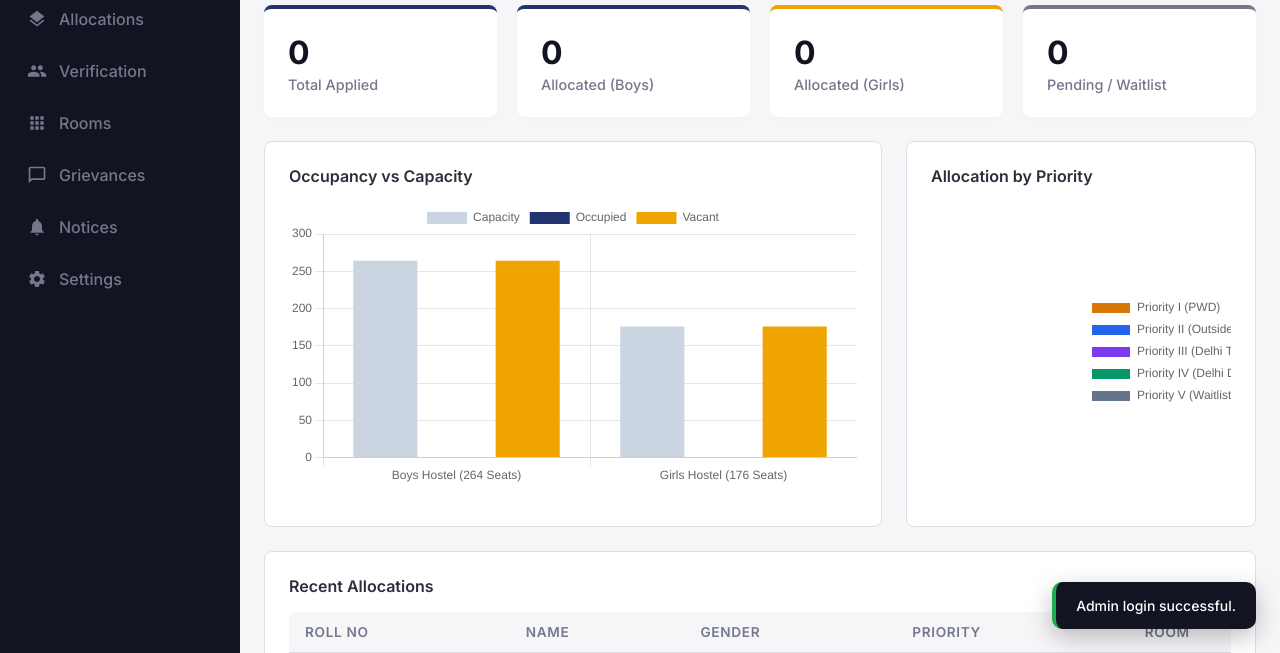
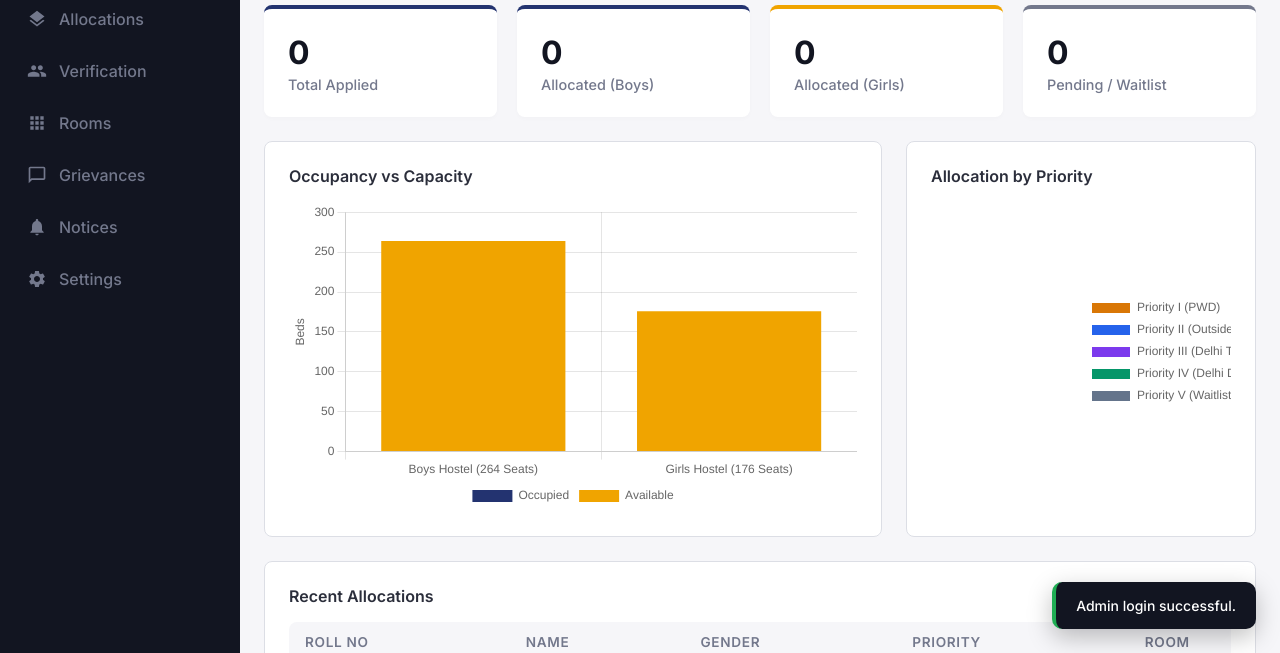
Before and after one commit to imthebestvishal/Hostel_Allocator, a website: page admin.html in a window 1280 px wide. Both pictures are taken after typing "Sample123" into the empty fields and a click on the button "Login". Shown: the part 147-800 px from the top of the page. Drawn offline with nearby package versions, Linux system fonts and the light colour scheme.

Commit message:
Fix hostel occupancy chart data normalization

```diff
--- a/admin.html
+++ b/admin.html
@@ -328,6 +328,12 @@
             padding: 24px;
             border-radius: 8px;
             border: 1px solid var(--c-border);
+        }
+
+        .chart-canvas {
+            position: relative;
+            height: 310px;
+            min-height: 260px;
         }
 
         .chart-title {
@@ -1042,7 +1048,7 @@
             <div class="charts-grid">
                 <div class="chart-card">
                     <div class="chart-title">Occupancy vs Capacity</div>
-                    <canvas id="barChart"></canvas>
+                    <div class="chart-canvas"><canvas id="barChart"></canvas></div>
                 </div>
                 <div class="chart-card">
                     <div class="chart-title">Allocation by Priority</div>
@@ -1736,27 +1742,56 @@
                 if (document.getElementById('statAllocatedGirls')) document.getElementById('statAllocatedGirls').textContent = allocatedGirls;
                 if (document.getElementById('statPendingWaitlist')) document.getElementById('statPendingWaitlist').textContent = waitlisted + pending;
 
-                const boyStats = data.boyStats || { total: 264, occupied: 0, vacant: 264 };
-                const girlStats = data.girlStats || { total: 176, occupied: 0, vacant: 176 };
+                const normalizeHostelStats = (stats, fallbackTotal) => {
+                    const source = stats || {};
+                    let total = Number(source.total ?? source.capacity);
+                    let occupied = Number(source.occupied);
+                    let reportedVacant = Number(source.vacant);
+                    if (!Number.isFinite(total) || total < 0) total = fallbackTotal;
+                    if (!Number.isFinite(occupied) || occupied < 0) occupied = 0;
+                    if (!Number.isFinite(reportedVacant) || reportedVacant < 0) reportedVacant = 0;
+                    if (total === 0 && occupied + reportedVacant > 0) total = occupied + reportedVacant;
+                    occupied = Math.min(occupied, total);
+                    return { total, occupied, vacant: Math.max(0, total - occupied) };
+                };
+                const boyStats = normalizeHostelStats(data.boyStats, 264);
+                const girlStats = normalizeHostelStats(data.girlStats, 176);
 
                 // Render Bar Chart
                 const ctxBar = document.getElementById('barChart')?.getContext('2d');
                 const barData = {
-                    labels: ['Boys Hostel (264 Seats)', 'Girls Hostel (176 Seats)'],
+                    labels: [`Boys Hostel (${boyStats.total} Seats)`, `Girls Hostel (${girlStats.total} Seats)`],
                     datasets: [
-                        { label: 'Capacity', data: [boyStats.total || boyStats.capacity || 264, girlStats.total || girlStats.capacity || 176], backgroundColor: '#cbd5e1' },
-                        { label: 'Occupied', data: [boyStats.occupied || 0, girlStats.occupied || 0], backgroundColor: 'hsl(228, 52%, 29%)' },
-                        { label: 'Vacant', data: [boyStats.vacant || 264, girlStats.vacant || 176], backgroundColor: 'hsl(41, 100%, 47%)' }
+                        { label: 'Occupied', data: [boyStats.occupied, girlStats.occupied], backgroundColor: 'hsl(228, 52%, 29%)' },
+                        { label: 'Available', data: [boyStats.vacant, girlStats.vacant], backgroundColor: 'hsl(41, 100%, 47%)' }
                     ]
+                };
+                const barOptions = {
+                    responsive: true,
+                    maintainAspectRatio: false,
+                    interaction: { mode: 'index', intersect: false },
+                    plugins: {
+                        legend: { position: 'bottom' },
+                        tooltip: {
+                            callbacks: {
+                                footer: items => `Total capacity: ${items.reduce((sum, item) => sum + Number(item.raw || 0), 0)}`
+                            }
+                        }
+                    },
+                    scales: {
+                        x: { stacked: true, ticks: { maxRotation: 0, minRotation: 0 } },
+                        y: { stacked: true, beginAtZero: true, title: { display: true, text: 'Beds' } }
+                    }
                 };
                 if (barChart) {
                     barChart.data = barData;
+                    barChart.options = barOptions;
                     barChart.update('none');
                 } else if (ctxBar && window.Chart) {
                     barChart = new Chart(ctxBar, {
                         type: 'bar',
                         data: barData,
-                        options: { responsive: true, scales: { y: { beginAtZero: true } } }
+                        options: barOptions
                     });
                 }
 
--- a/backend/Code.js
+++ b/backend/Code.js
@@ -1,7 +1,5 @@
 // GAS Web App entry point
 // Handles all GET and POST requests from the frontend
-
-const SHEET_ID = '1b4L0xvbXijBS6iDhxJ4ir86bsxWE7t6-7ZFppLZqjQI';
 
 const CORS_HEADERS = {
   'Access-Control-Allow-Origin': '*',
--- a/package.json
+++ b/package.json
@@ -5,7 +5,8 @@
   "scripts": {
     "start": "node scripts/devServer.js",
     "start:static": "npx serve .",
-    "test": "npm run test:document-verification && npm run test:local-verification-server && npm run test:batch-allocation && npm run test:performance",
+    "test": "npm run test:apps-script-bundle && npm run test:document-verification && npm run test:local-verification-server && npm run test:batch-allocation && npm run test:performance",
+    "test:apps-script-bundle": "node scripts/testAppsScriptBundle.js",
     "test:document-verification": "node scripts/testDocumentVerification.js",
     "test:local-verification-server": "node scripts/testLocalVerificationServer.js",
     "test:batch-allocation": "node scripts/testBatchAllocation.js",
--- a/scripts/testPerformance.js
+++ b/scripts/testPerformance.js
@@ -146,6 +146,9 @@ async function main() {
   assert.match(admin, /getAdminAllocationsPage/);
   assert.match(admin, /students\.slice\(0, 50\)\.map/);
   assert.match(admin, /requestIdleCallback/);
+  assert.match(admin, /x: \{ stacked: true/);
+  assert.match(admin, /y: \{ stacked: true/);
+  assert.doesNotMatch(admin, /label: 'Capacity', data:/);
   assert.doesNotMatch(admin, /<script src="https:\/\/cdn\.jsdelivr\.net\/npm\/chart\.js"><\/script>/);
   console.log('Whole-UI performance tests passed.');
 }
```
Also changed, not shown: backend/DataService.js (+7 -4 lines), scripts/testAppsScriptBundle.js (added, +20 -0 lines).
